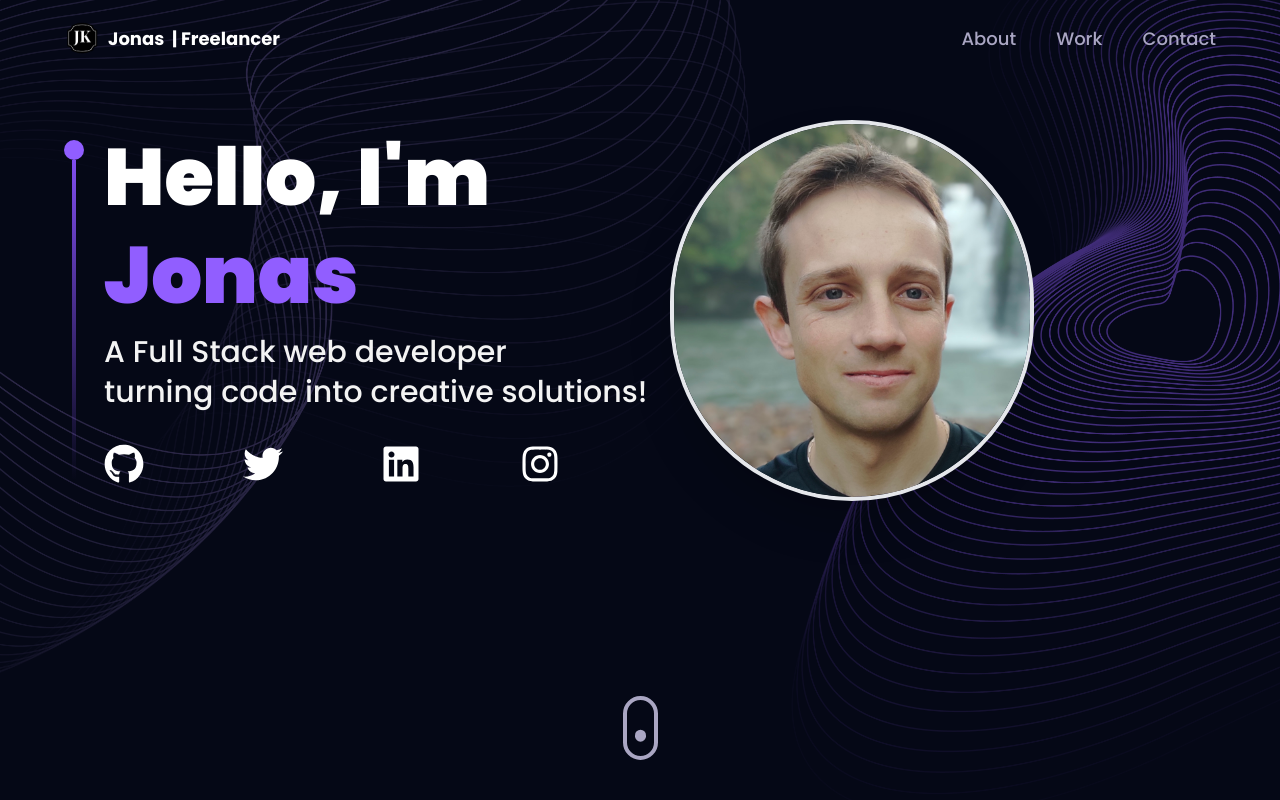
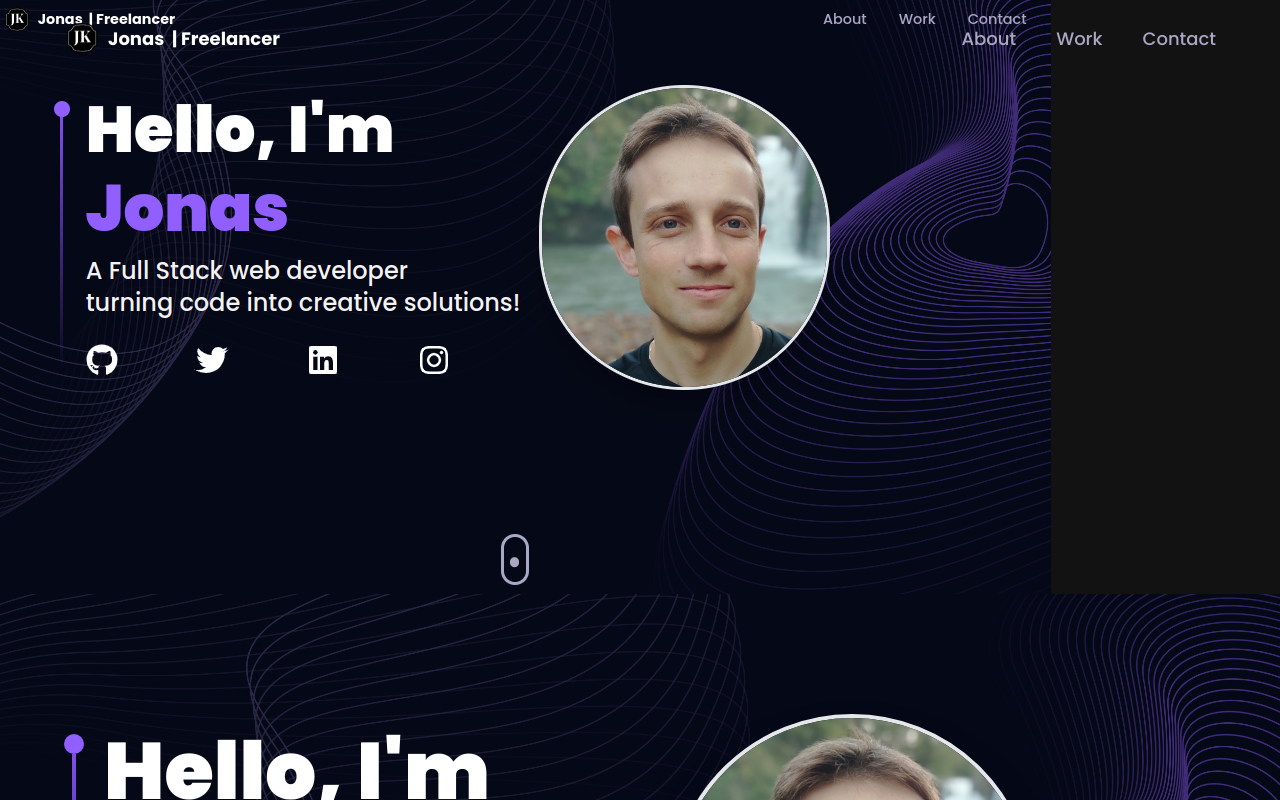
Before and after one commit to jonasmkunzler/jonask-portfolio, a React (Vite) app: page / in a window 1280 px wide. Shown: the top 800 px of the page. Built offline with nearby package versions, Linux system fonts and the light colour scheme.

Commit message:
Adicionando uma thumnnail para a pagina

```diff
--- a/src/main.jsx
+++ b/src/main.jsx
@@ -1,7 +1,7 @@
 import React from 'react'
+import thumbnailImage from './images/thumbnails/thumb.png'
 import { createRoot } from 'react-dom/client'
 import { createBrowserRouter, RouterProvider } from 'react-router-dom'
-
 import App from './App'
 import './index.css'
 import Project from './components/ProjectOne'
@@ -27,6 +27,7 @@ const router = createBrowserRouter([
 
 createRoot(document.getElementById('root')).render(
   <React.StrictMode>
+    <img src={thumbnailImage} alt="Thumbnail" />
     <RouterProvider router={router} />
   </React.StrictMode>
 )
```
Also changed, not shown: src/images/thumbnails/thumb.png (added), 1 other file (tests, documents, lock files or other folders).
